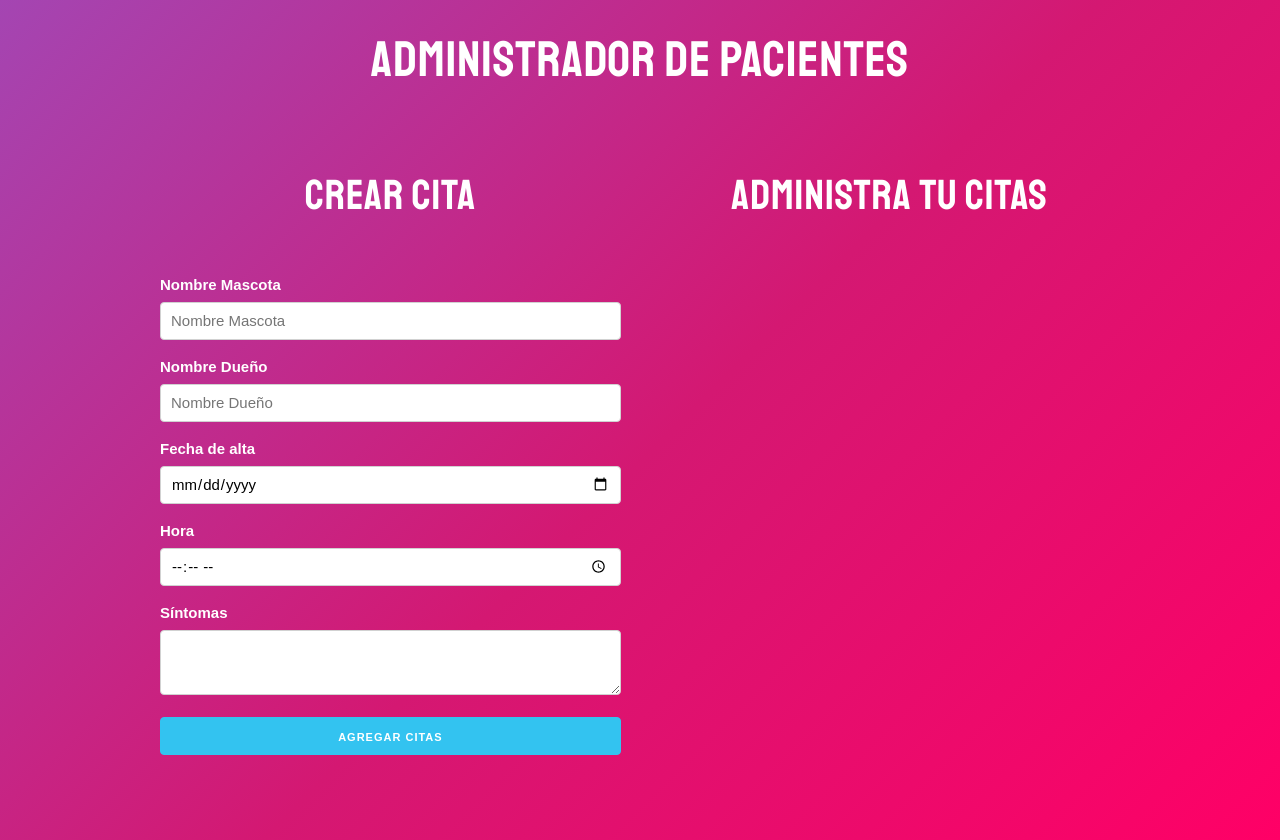
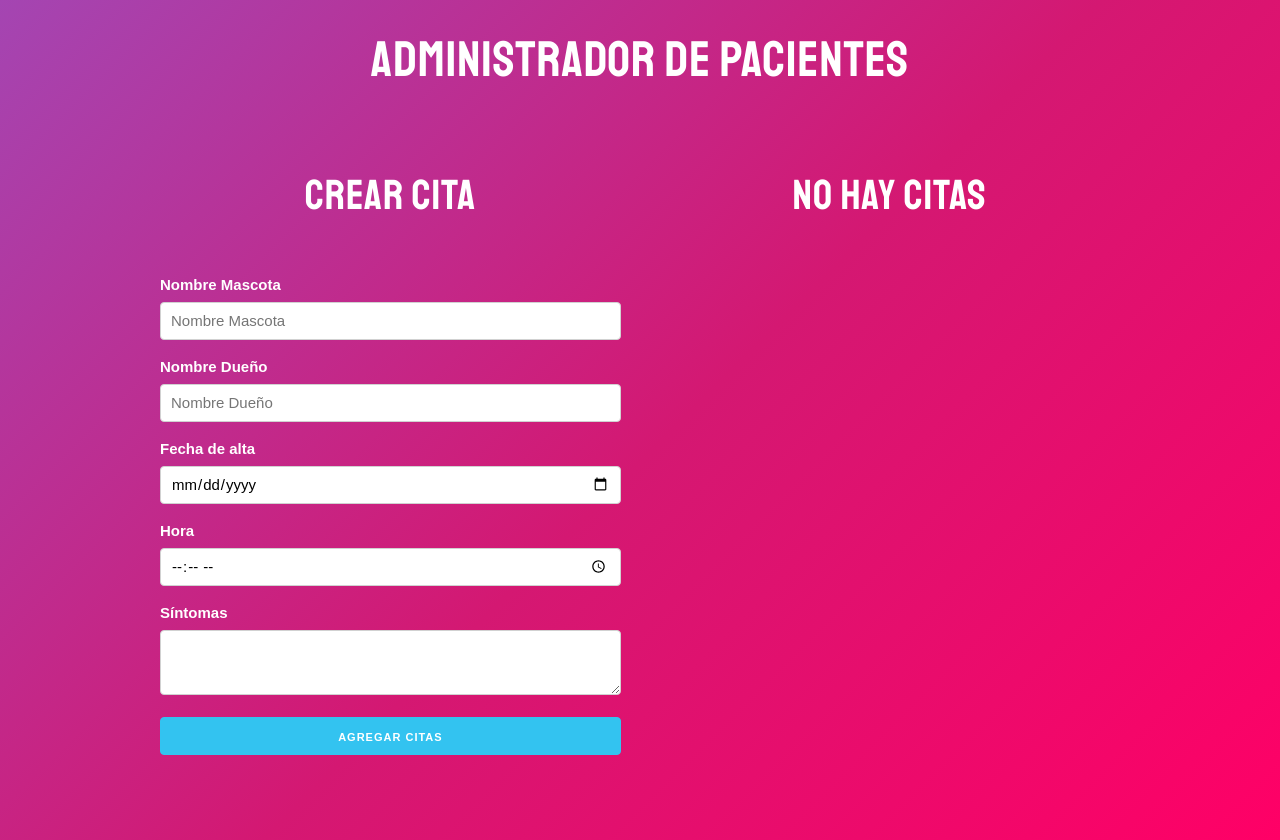
Before and after one commit to davidg-06/proyecto-citas-, a React (Create React App) app: page / in a window 1280 px wide. Built offline with nearby package versions, Linux system fonts and the light colour scheme.

Commit message:
se configura mensaje de cuando no hay citas y cuando si

```diff
--- a/src/App.js
+++ b/src/App.js
@@ -17,6 +17,8 @@
 
 }
 
+//mensaje condicional si hay citas o no
+const titulo= citas.length=== 0 ? 'No hay citas' : 'Administra tu cita '
 
 
   //funcion que tome las citas actuales y tome la nueva
@@ -46,7 +48,7 @@
           </div>
 
           <div className="one-half column">
-          <h2> Administra tu citas</h2>
+          <h2> {titulo} </h2>
             {citas.map(cita => (
               <Cita
                 key={cita.id}
```
